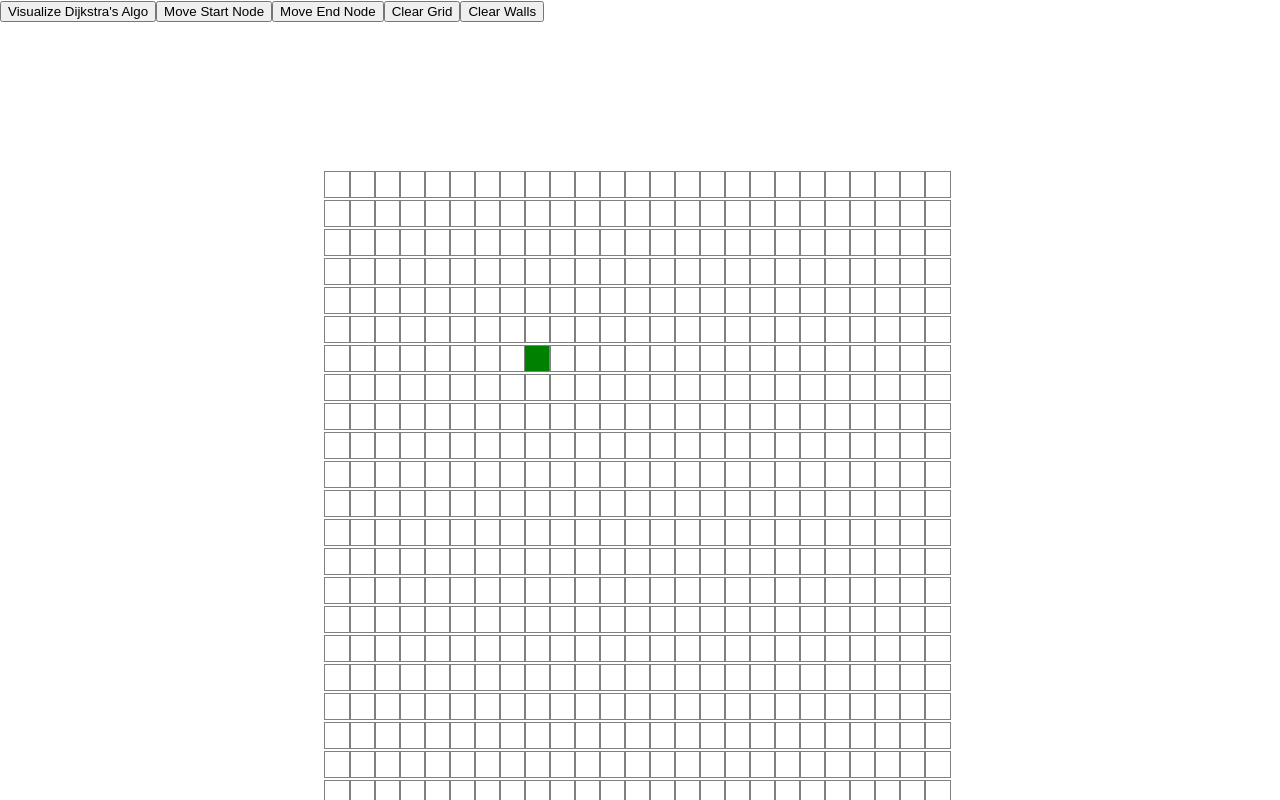
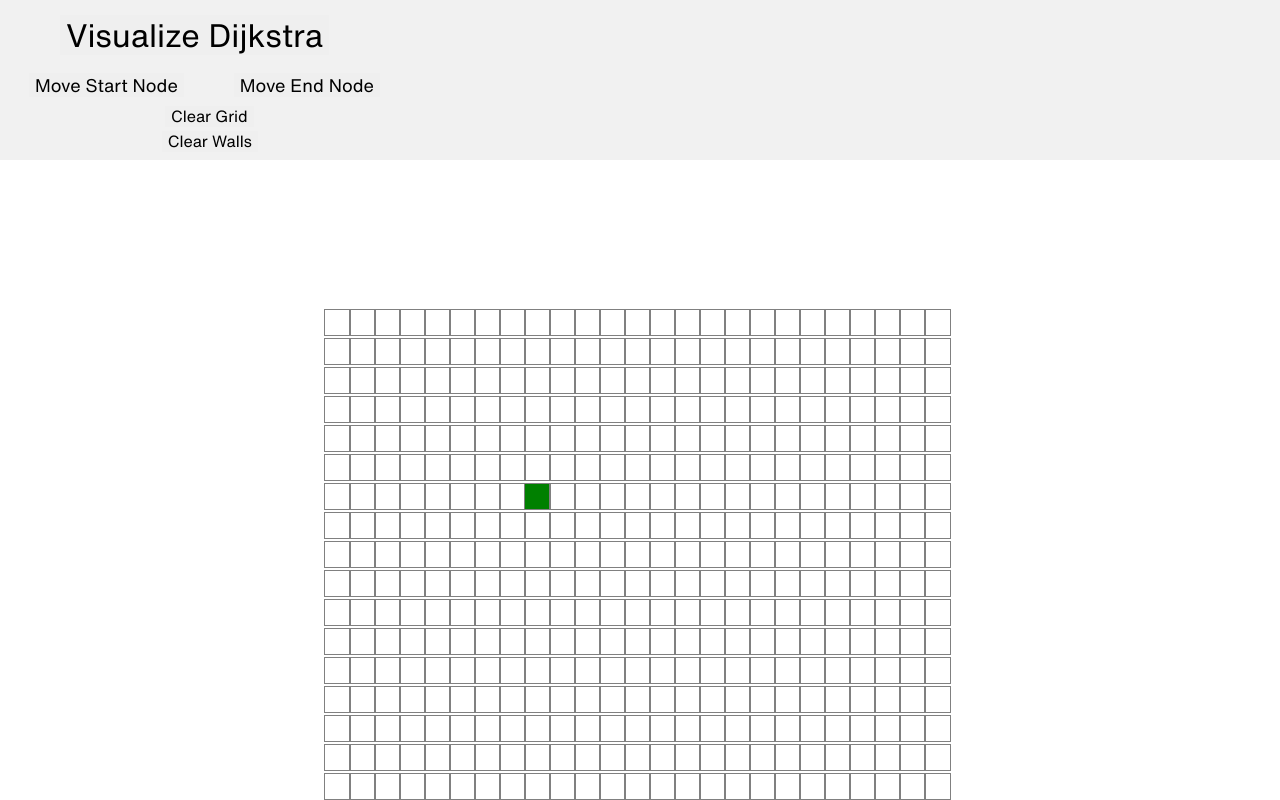
Before and after one commit to gmclean3107/Algorithm-Visualizer, a React (Create React App) app: page / in a window 1280 px wide. Shown: the top 800 px of the page. Built offline with nearby package versions, Linux system fonts and the light colour scheme.

Commit message:
Implemented some very basic css to give the project a slightly more professional looking header.

```diff
--- a/src/PathfindingVisualizer/PathfindingVisualizer.css
+++ b/src/PathfindingVisualizer/PathfindingVisualizer.css
@@ -2,3 +2,97 @@
     /*Padding done through trial and error in order to get the table centered */
     padding: 150px 325px;
 }
+
+.header{
+    overflow: hidden;
+    background-color: #f1f1f1;
+    padding: 60px;
+}
+
+@font-face {
+    font-family: HelveticaNow;
+    src: url("Fonts/HelveticaNowText-Regular.woff");
+}
+
+.run-dijkstra{
+    border: hidden;
+    font-family: HelveticaNow;
+    font-size: xx-large;
+    position: relative;
+    bottom: 45px;
+}
+
+.run-dijkstra:hover{
+    background-color: #ddd;
+}
+
+.run-dijkstra:active{
+    color: aqua;
+}
+
+#start-node-move{
+    border: hidden;
+    font-family: HelveticaNow;
+    font-size: large;
+    position: relative;
+    right: 300px;
+}
+
+#start-node-move:hover{
+    background-color: #ddd;
+}
+
+#start-node-move:active{
+    color: green;
+}
+
+#end-node-move{
+    border: hidden;
+    font-family: HelveticaNow;
+    font-size: large;
+    position: relative;
+    right: 250px;
+}
+
+#end-node-move:hover{
+    background-color: #ddd;
+}
+
+#end-node-move:active{
+    color: red;
+}
+
+
+#clear-grid{
+    border: hidden;
+    font-family: HelveticaNow;
+    font-size: medium;
+    position: relative;
+    right: 465px;
+    top: 30px
+}
+
+#clear-grid:hover{
+    background-color: #ddd;
+}
+
+#clear-grid:active{
+    color: lightslategray;
+}
+
+#clear-walls{
+    border: hidden;
+    font-family: HelveticaNow;
+    font-size: medium;
+    position: relative;
+    right: 557px;
+    top: 55px
+}
+
+#clear-walls:hover{
+    background-color: #ddd;
+}
+
+#clear-walls:active{
+    color: lightslategray;
+}
--- a/src/PathfindingVisualizer/PathfindingVisualizer.jsx
+++ b/src/PathfindingVisualizer/PathfindingVisualizer.jsx
@@ -201,13 +201,15 @@ export default class PathfindingVisualizer extends Component{
 
         return (
             <>
-                <button onClick={() => this.visualizeDijkstra()}>
-                    Visualize Dijkstra's Algo
+                <div className="header">
+                <button onClick={() => this.visualizeDijkstra()} className={"run-dijkstra"}>
+                    Visualize Dijkstra
                 </button>
                 <button onClick={() => this.changeMoveStartNode()} id="start-node-move">Move Start Node</button>
                 <button onClick={() => this.changeMoveEndNode()} id="end-node-move">Move End Node</button>
                 <button onClick={() => this.resetGrid()} id="clear-grid">Clear Grid</button>
                 <button onClick={() => this.resetWalls()} id="clear-walls">Clear Walls</button>
+                </div>
                 <div className="grid">
                     {grid.map((row, rowIdx) => {
                         return (
```
Also changed, not shown: src/Algorithms/aStar.js (added, +91 -0 lines), src/PathfindingVisualizer/Fonts/HelveticaNowText-Regular.woff (added).
